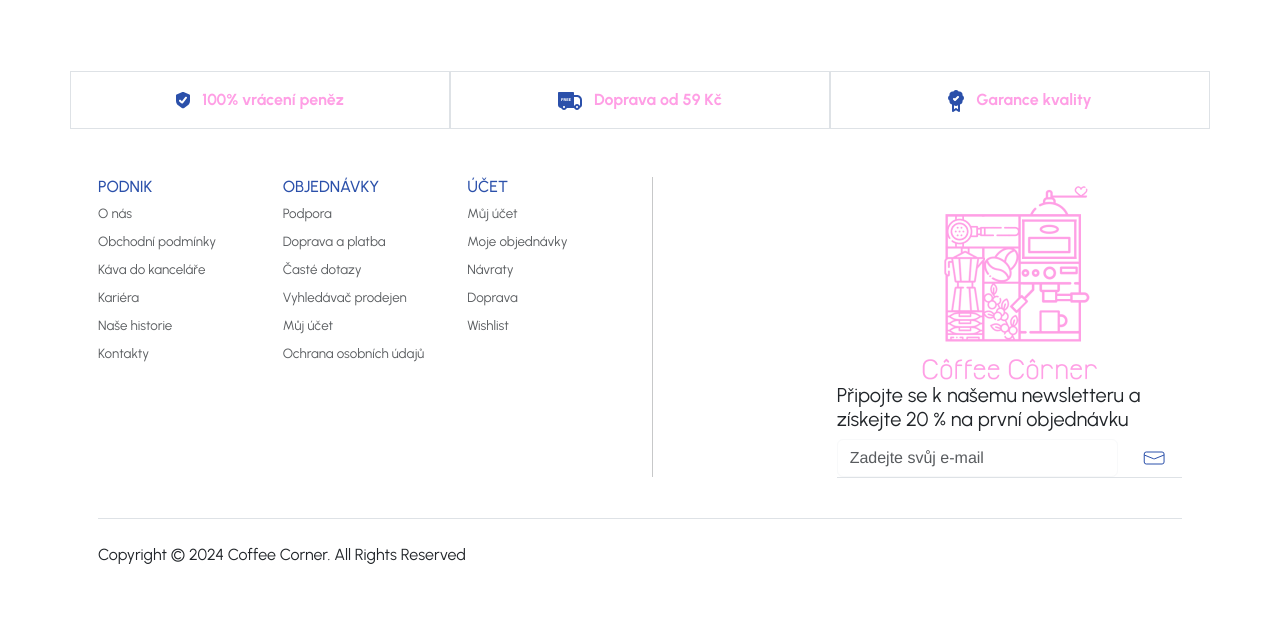
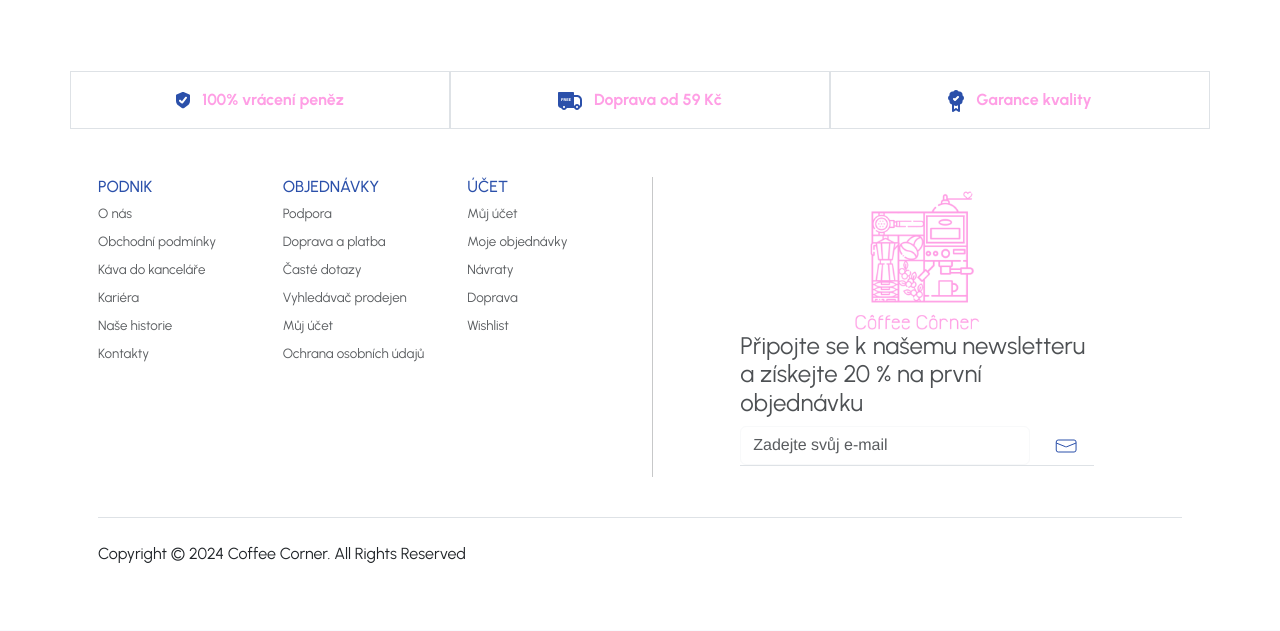
Before and after one commit to PandaOnChain/coffeecorner, a Django app: page /shop/ in a window 1280 px wide. Shown: the part 1147-1778 px from the top of the page. After the commit the page ends 1710 px from the top, so only its background shows below. Run offline with Django 5.2, Linux system fonts and the light colour scheme; data that the repository does not hold is empty; parts of the project's set-up code (start-up, migrations or seed data) failed here and were passed over.

Commit message:
logo below, total price

```diff
--- a/coffeecorner/shop/templates/shop/base.html
+++ b/coffeecorner/shop/templates/shop/base.html
@@ -3,7 +3,7 @@
 <html>
     <head>
         <meta charset="utf-8" />
-        <meta name="viewport" content="width=device-width, initial-scale=0.9">
+        <meta name="viewport" content="width=device-width, initial-scale=1">
         <title>{% block title %}CoffeeCorner{% endblock %}</title>
         <link href="https://cdn.jsdelivr.net/npm/bootstrap@5.3.3/dist/css/bootstrap.min.css" rel="stylesheet" integrity="sha384-QWTKZyjpPEjISv5WaRU9OFeRpok6YctnYmDr5pNlyT2bRjXh0JMhjY6hW+ALEwIH" crossorigin="anonymous">
         <link href="{% static "css/base.css" %}" rel="stylesheet">
@@ -59,7 +59,7 @@
                         <img src="{% static "svg/bag-alt-light.svg" %}" alt="Bag_alt_light">
                         <span class="position-absolute start-75 translate-middle badge rounded-pill mt-sm-2" style="background-color: #FF9FE5; color:#2B50AA">{% if total_items > 0 %}{{ total_items }}{% elif not order %}0{% endif %}{% endwith %}</span>
                         </button>
-                        <span class="mt-1" style="font-family: Urbanist;">{{ cart.get_total_price }}Kč</span>
+                        <span class="mt-1" style="font-family: Urbanist; font-size: small;">{{ cart.get_total_price }}Kč</span>
                     </li>
                     </div>
                 </ul>
@@ -125,13 +125,13 @@
                 <div class="d-flex col-md-1 mb-3" style="height: 300px;">
                     <div class="vr"></div>
                 </div>
-                <div class="col-md-4 offset-md-1 mb-3">
+                <div class="col-4 p-2">
                     <form>
-                    <img class="rounded mx-auto d-block" data-id="638:2239" src="{% static "img/mlogo.png" %}" alt="logo">
-                    <h5 style="font-family: Urbanist;">Připojte se k našemu newsletteru a získejte 20 % na první objednávku</h5>
+                    <img class="rounded mx-auto d-block" width="130" height="147" src="{% static "img/mlogo.png" %}" alt="logo">
+                    <h4 style="font-family: Urbanist; opacity: 80%;">Připojte se k našemu newsletteru a získejte 20 % na první objednávku</h4>
                     <div class="d-flex flex-column flex-sm-row w-100 gap-2 border-bottom">
                         <label style="font-family: Urbanist;" for="newsletter1" class="visually-hidden">Email address</label>
-                        <input type="text" class="form-control border-light" placeholder="Zadejte svůj e-mail">
+                        <input type="text" class="form-control border-light" style="text-align: start;" placeholder="Zadejte svůj e-mail">
                         <button type="button" class="btn">
                         <img src="{% static "svg/message.svg" %}" alt="Search_light">
                         </button>
```
